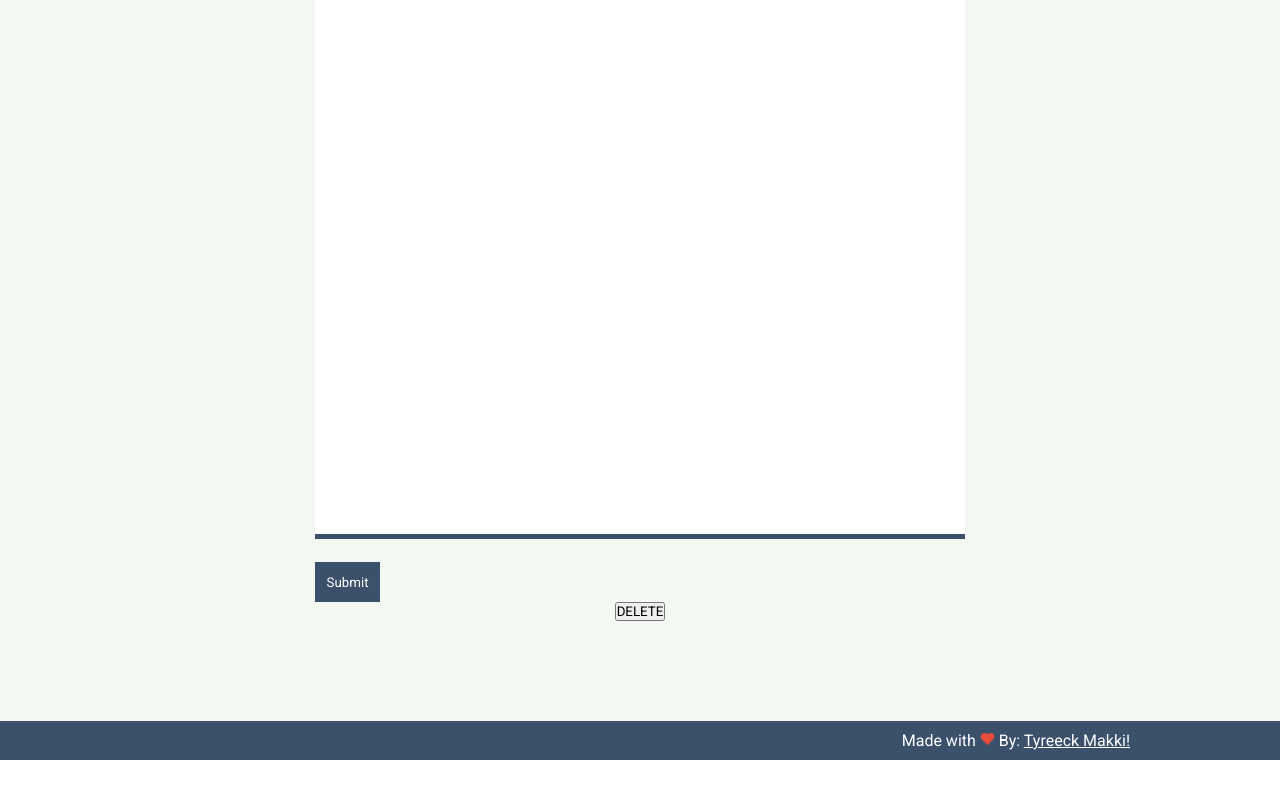
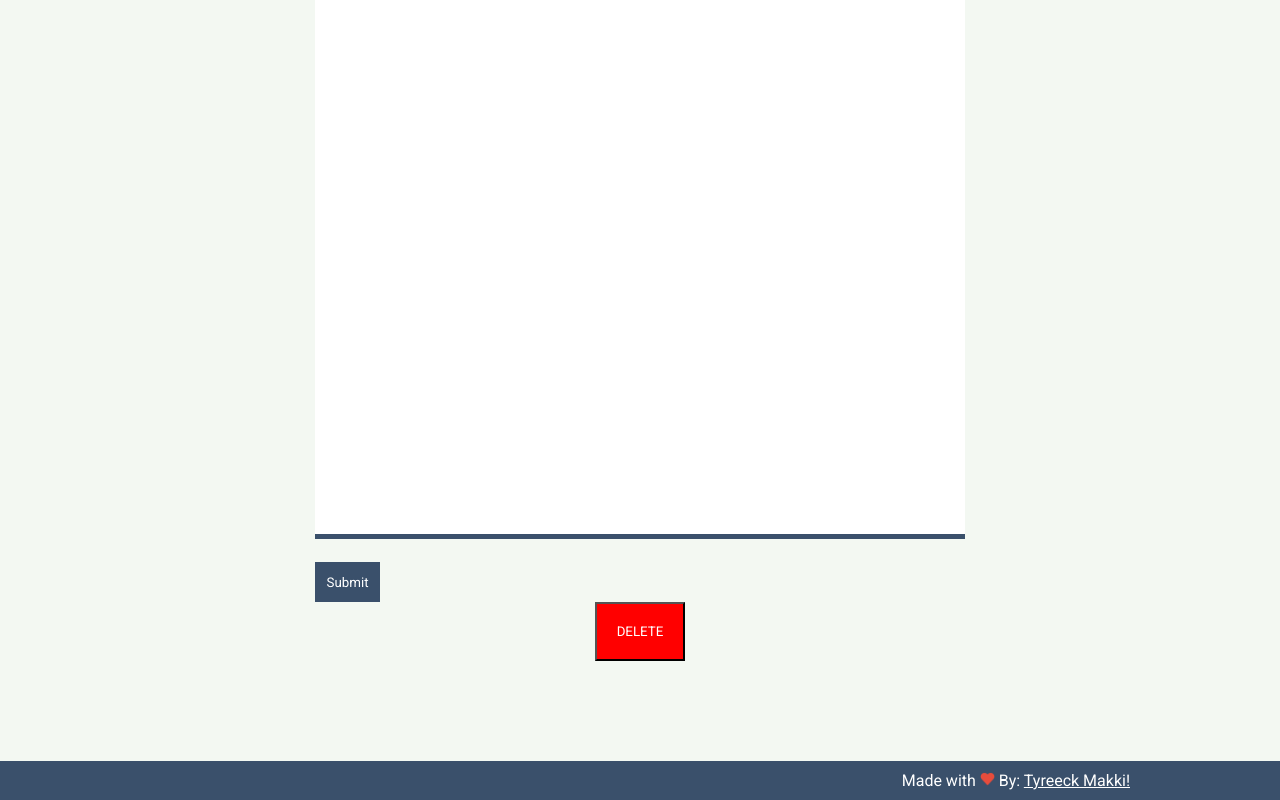
Before and after one commit to mrmakki12/mblog1, a React (Create React App) app in the folder frontend/: page /articles/1/edit in a window 1280 px wide. Shown: the part 806-1606 px from the top of the page. Before the commit the page ends 1566 px from the top, so only its background shows below. Built offline with nearby package versions, Linux system fonts and the light colour scheme; no server answers.

Commit message:
delete article button

```diff
--- a/frontend/src/Pages/CreateArticle/styles/createArticle.css
+++ b/frontend/src/Pages/CreateArticle/styles/createArticle.css
@@ -11,3 +11,10 @@
 .form-header {
     font-size: 3rem;
 }
+
+.delete-article {
+    background-color: red;
+    color: white;
+    outline: none;
+    padding: 20px;
+}
--- a/frontend/src/Pages/EditArticle/EditArticle.js
+++ b/frontend/src/Pages/EditArticle/EditArticle.js
@@ -7,9 +7,6 @@ import { Form3 } from '../../components/ArticleForm/Form3';
 import mBlog from "../../API/mBlog";
 // react router
 import { useParams } from "react-router-dom";
-// styles
-// import './styles/createArticle.css';
-
 
 export const EditArticle = () => {
 
@@ -23,8 +20,10 @@ export const EditArticle = () => {
 
     // delete article
     const deleteArticle = (e) => {
+        e.preventDefault();
         // api call
         mBlog.delete(`/api/v1/articles/${id}/delete`);
+        alert('Article Deleted :(');
     }
 
     return (
@@ -34,7 +33,7 @@ export const EditArticle = () => {
                 <h1 className="form-header">Edit Article</h1>
                 <br />
                 <Form3 func={editArticle}/>
-                <button onClick={(e) => deleteArticle(e)}>DELETE</button>
+                <button className='delete-article' onClick={(e) => deleteArticle(e)}>DELETE</button>
             </div>
             <Footer />
         </div>
```
Also changed, not shown: 1 other file (tests, documents, lock files or other folders).
